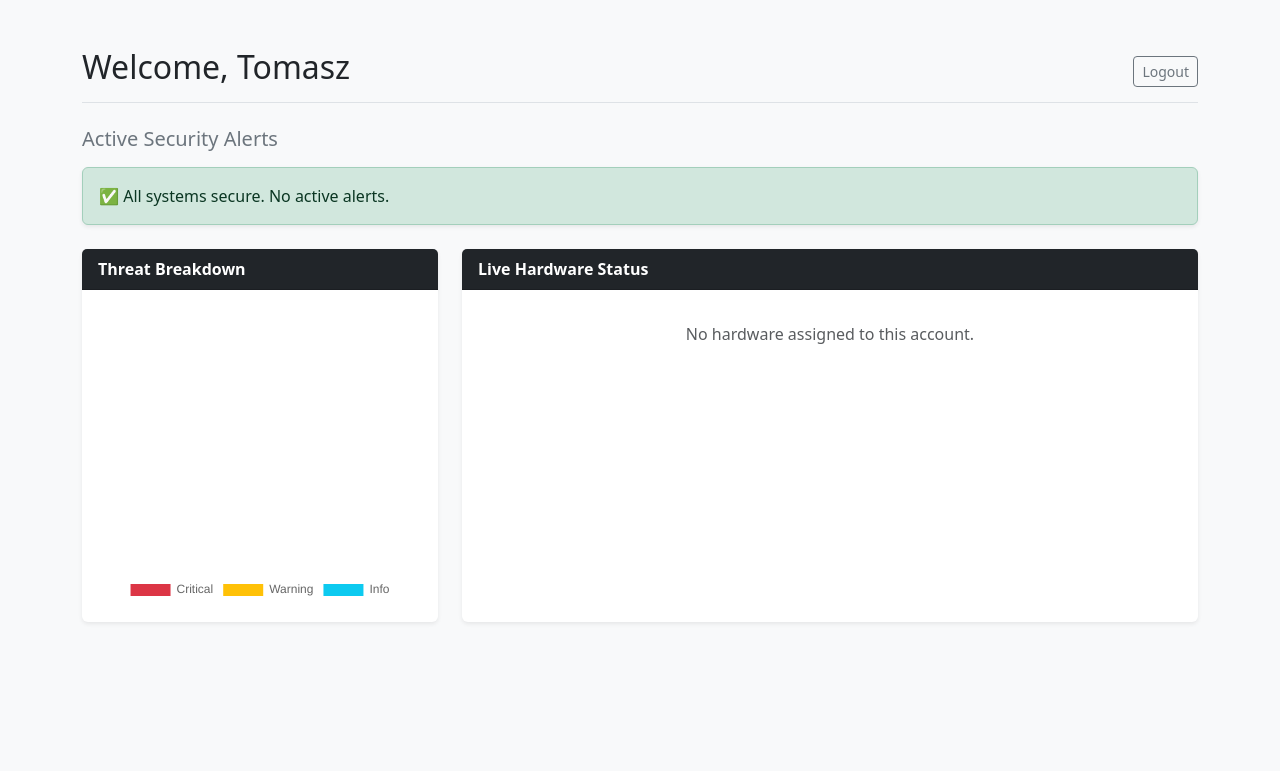
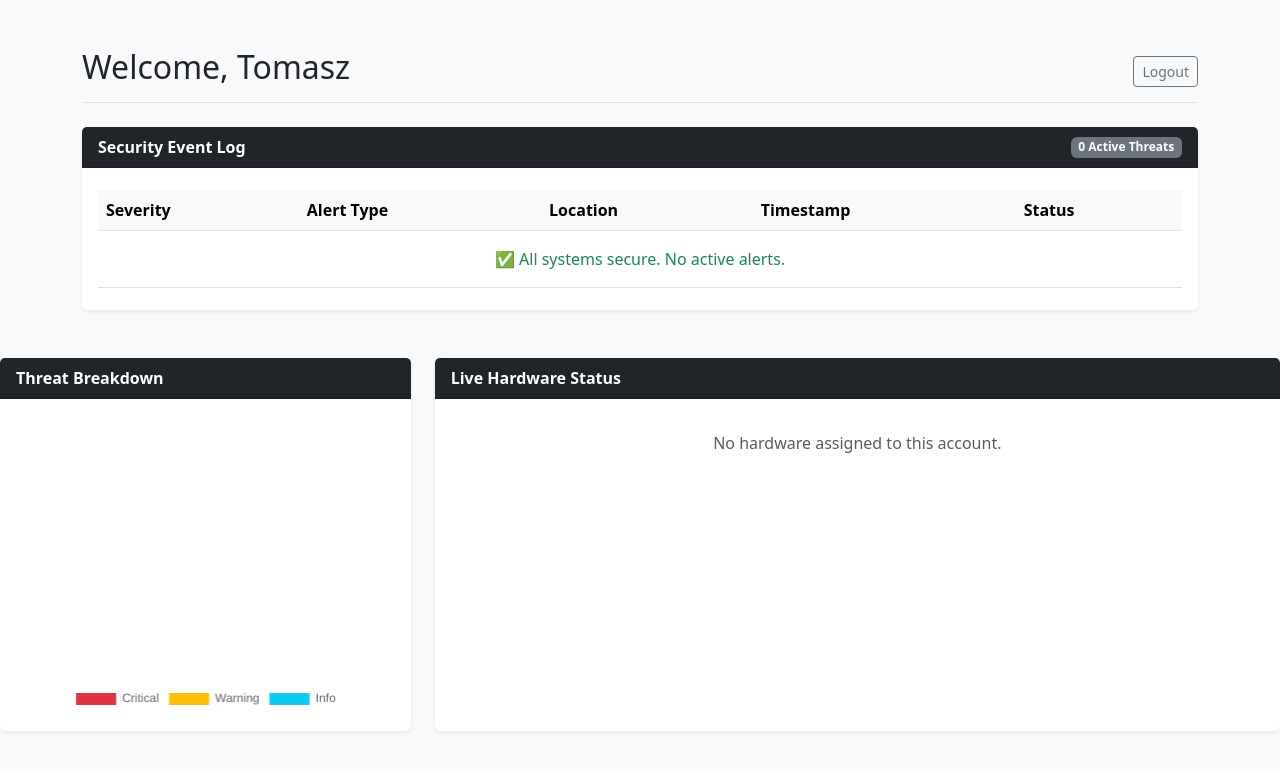
Before and after one commit to ToWi2x/Client-Insight-Portal, a Django app: page / in a window 1280 px wide. Shown: the top 771 px of the page. Run offline with Django 5.2, Linux system fonts and the light colour scheme; a user stored in the database is signed in; data comes from the database, SQL or seed files in the repository; both versions use the stored data as it was after the commit; some libraries are stand-ins or nearby versions.

Commit message:
Feat: Implement interactive DataTables for client dashboard and integrate Jazzmin theme

```diff
--- a/secom_client_portal/dashboard/templates/dashboard/client_dashboard.html
+++ b/secom_client_portal/dashboard/templates/dashboard/client_dashboard.html
@@ -1,6 +1,7 @@
 <!DOCTYPE html>
 <html lang="en">
 <head>
+    <link href="https://cdn.datatables.net/1.13.7/css/dataTables.bootstrap5.min.css" rel="stylesheet">
     <meta charset="UTF-8">
     <meta name="viewport" content="width=device-width, initial-scale=1.0">
     <title>SECOM Security Dashboard</title>
@@ -16,34 +17,45 @@
             <a href="/accounts/logout/" class="btn btn-outline-secondary btn-sm">Logout</a>
         </div>
 
-        <h5 class="mb-3 text-secondary">Active Security Alerts</h5>
-        <div class="row mb-4">
-            {% for alert in alerts %}
-                <div class="col-12 mb-2">
-                    {% if alert.severity == 'CRITICAL' %}
-                        <div class="alert alert-danger d-flex justify-content-between align-items-center shadow-sm m-0">
-                            <strong>🚨 CRITICAL: {{ alert.alert_type }}</strong>
-                            <span>Location: {{ alert.location }} | Logged: {{ alert.timestamp|date:"M d, H:i" }}</span>
-                        </div>
-                    {% elif alert.severity == 'WARNING' %}
-                        <div class="alert alert-warning d-flex justify-content-between align-items-center shadow-sm m-0">
-                            <strong>⚠️ WARNING: {{ alert.alert_type }}</strong>
-                            <span>Location: {{ alert.location }} | Logged: {{ alert.timestamp|date:"M d, H:i" }}</span>
-                        </div>
-                    {% else %}
-                        <div class="alert alert-info d-flex justify-content-between align-items-center shadow-sm m-0">
-                            <strong>ℹ️ INFO: {{ alert.alert_type }}</strong>
-                            <span>Location: {{ alert.location }} | Logged: {{ alert.timestamp|date:"M d, H:i" }}</span>
-                        </div>
-                    {% endif %}
-                </div>
-            {% empty %}
-                <div class="col-12">
-                    <div class="alert alert-success shadow-sm m-0">
-                        ✅ All systems secure. No active alerts.
-                    </div>
-                </div>
-            {% endfor %}
+        <div class="card shadow-sm border-0 mb-5">
+            <div class="card-header bg-dark text-white d-flex justify-content-between align-items-center">
+                <strong class="mb-0">Security Event Log</strong>
+                <span class="badge bg-secondary">{{ alerts.count }} Active Threats</span>
+            </div>
+            <div class="card-body">
+                <table id="eventLogTable" class="table table-hover align-middle w-100">
+                    <thead class="table-light">
+                        <tr>
+                            <th>Severity</th>
+                            <th>Alert Type</th>
+                            <th>Location</th>
+                            <th>Timestamp</th>
+                            <th>Status</th>
+                        </tr>
+                    </thead>
+                    <tbody>
+                        {% for alert in alerts %}
+                        <tr>
+                            <td>
+                                {% if alert.severity == 'CRITICAL' %}<span class="badge bg-danger">Critical</span>
+                                {% elif alert.severity == 'WARNING' %}<span class="badge bg-warning text-dark">Warning</span>
+                                {% else %}<span class="badge bg-info text-dark">Info</span>{% endif %}
+                            </td>
+                            <td class="fw-bold">{{ alert.alert_type }}</td>
+                            <td>{{ alert.location }}</td>
+                            <td>{{ alert.timestamp|date:"M d, Y H:i" }}</td>
+                            <td><span class="text-danger fw-bold">Unresolved</span></td>
+                        </tr>
+                        {% empty %}
+                        <tr>
+                            <td colspan="5" class="text-center text-success py-3">✅ All systems secure. No active alerts.</td>
+                        </tr>
+                        {% endfor %}
+                    </tbody>
+                </table>
+            </div>
+        </div>
+
         </div>
 
         <div class="row mb-5">
@@ -109,6 +121,22 @@
             });
         });
     </script>
+<script src="https://code.jquery.com/jquery-3.7.0.js"></script>
+    <script src="https://cdn.datatables.net/1.13.7/js/jquery.dataTables.min.js"></script>
+    <script src="https://cdn.datatables.net/1.13.7/js/dataTables.bootstrap5.min.js"></script>
 
+    <script>
+        // Initialize the Interactive Table
+        $(document).ready(function() {
+            $('#eventLogTable').DataTable({
+                "pageLength": 5, // Shows 5 rows per page to keep it clean
+                "lengthMenu": [5, 10, 25, 50],
+                "order": [[ 3, "desc" ]], // Automatically sorts by newest Timestamp first
+                "language": {
+                    "search": "Filter Logs:"
+                }
+            });
+        });
+    </script>
 </body>
 </html>
```
Also changed, not shown: secom_client_portal/client_portal/settings.py (+30 -0 lines), secom_client_portal/db.sqlite3.
